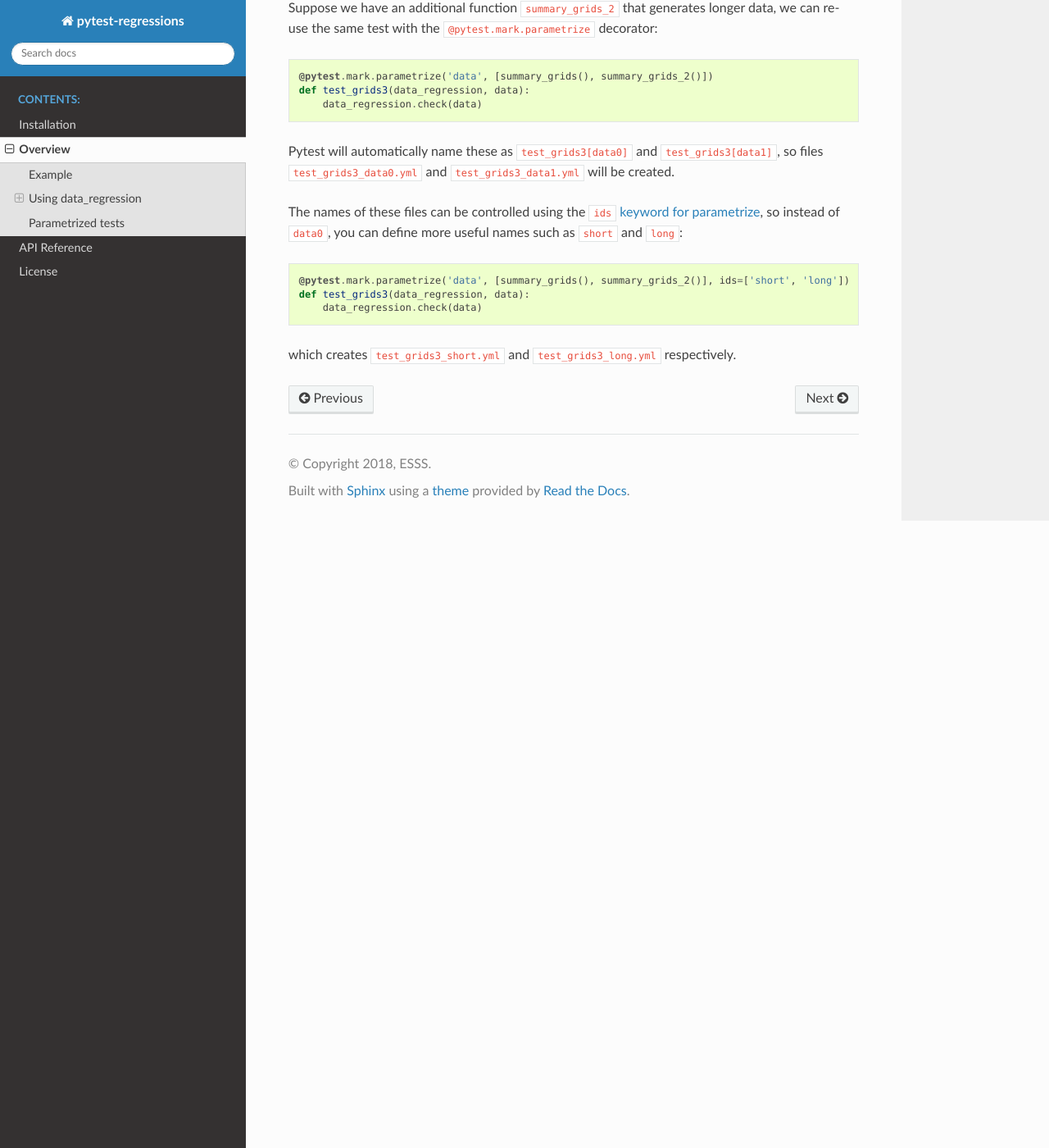
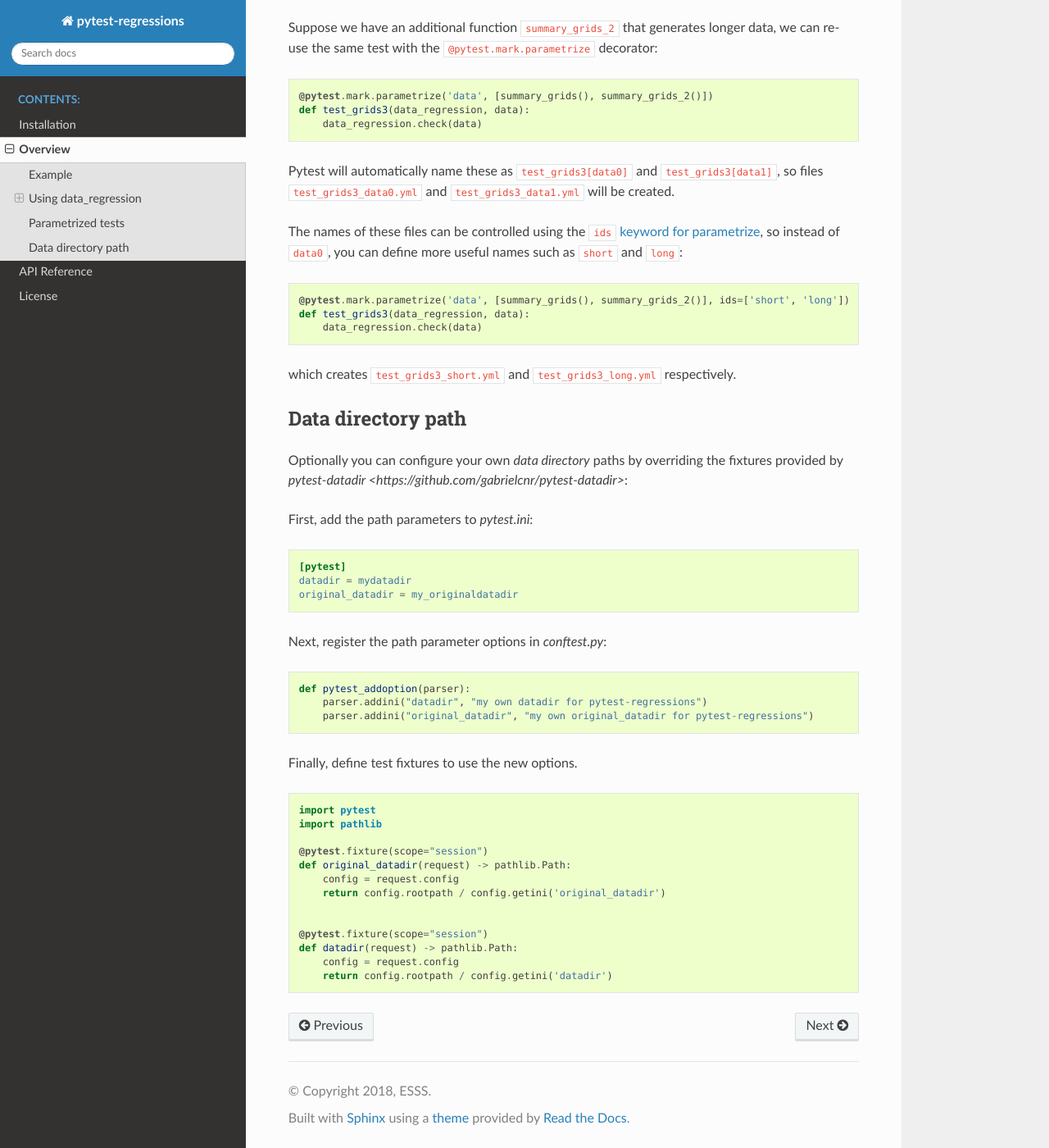
Before and after one commit to ESSS/pytest-regressions, a Sphinx documentation site: the page built from doc/overview.rst, in a window 1280 px wide and 1400 px high, scrolled down 3279 px. Shown: the whole window at 82% size. Built offline with Sphinx 7.4.7 and the Read the Docs theme 2.0.0, drawn with Linux system fonts in a browser that asks for light colours; some of the changed text lies outside the part shown.

Commit message:
doc for user specified datadir

```diff
--- a/CHANGELOG.rst
+++ b/CHANGELOG.rst
@@ -1,3 +1,8 @@
+2.6.0 (2023-08-31)
+------------------
+
+* `#132 <https://github.com/ESSS/pytest-regressions/pull/132>`__: Add documentation for specifying custom data directories.
+
 2.5.0 (2023-08-31)
 ------------------
 
--- a/doc/overview.rst
+++ b/doc/overview.rst
@@ -5,7 +5,8 @@ Overview
 generate lots of data or specific data files like images.
 
 This plugin uses a *data directory* (courtesy of `pytest-datadir <https://github.com/gabrielcnr/pytest-datadir>`_) to
-store expected data files, which are stored and used as baseline for future test runs.
+store expected data files, which are stored and used as baseline for future test runs.  You can also
+define your own *data directory* directly as described below.
 
 Example
 -------
@@ -176,3 +177,43 @@ instead of ``data0``, you can define more useful names such as ``short`` and ``l
         data_regression.check(data)
 
 which creates ``test_grids3_short.yml`` and ``test_grids3_long.yml`` respectively.
+
+Data directory path
+-------------------
+
+Optionally you can configure your own *data directory* paths by overriding
+the fixtures provided by `pytest-datadir <https://github.com/gabrielcnr/pytest-datadir>`:
+
+First, add the path parameters to `pytest.ini`:
+
+.. code-block:: ini
+
+    [pytest]
+    datadir = mydatadir
+    original_datadir = my_originaldatadir
+
+Next, register the path parameter options in `conftest.py`:
+
+.. code-block:: python
+
+    def pytest_addoption(parser):
+        parser.addini("datadir", "my own datadir for pytest-regressions")
+        parser.addini("original_datadir", "my own original_datadir for pytest-regressions")
+
+Finally, define test fixtures to use the new options.
+
+.. code-block:: python
+
+  import pytest
+  import pathlib
+
+  @pytest.fixture(scope="session")
+  def original_datadir(request) -> pathlib.Path:
+      config = request.config
+      return config.rootpath / config.getini('original_datadir')
+
+
+  @pytest.fixture(scope="session")
+  def datadir(request) -> pathlib.Path:
+      config = request.config
+      return config.rootpath / config.getini('datadir')
```
Also changed, not shown: 4 other files.
